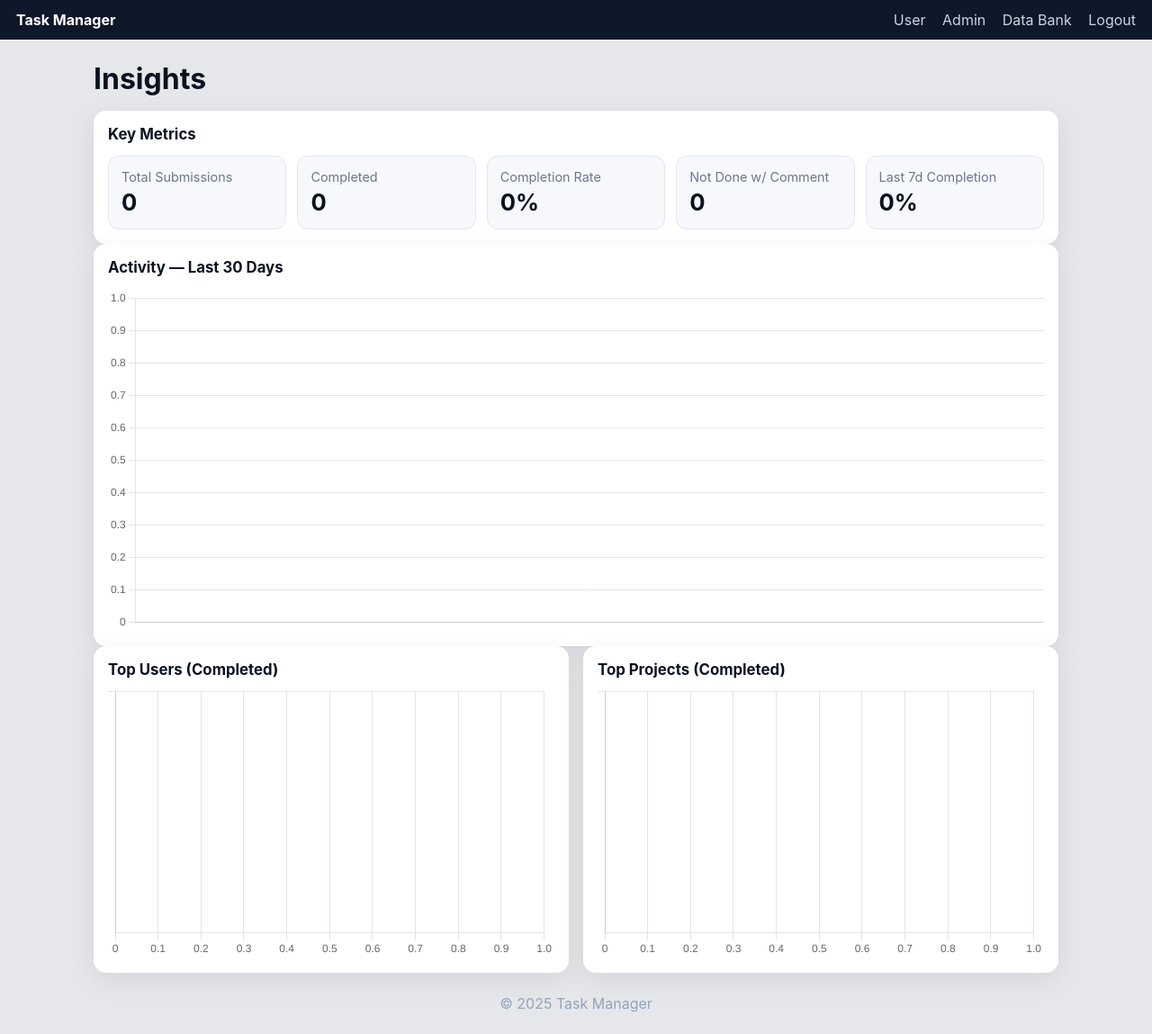
After one commit to Georgewp3/Eurofreight-Task-Manager, a Flask app: page /admin/insights in a window 1280 px wide. The commit adds this page. Shown: the whole page at 90% size. Run offline with Flask 3, Linux system fonts and the light colour scheme; the visitor is signed in with stand-in values (Sample User, id 1); data that the repository does not hold is empty; some libraries are stand-ins or nearby versions.

Commit message:
Adding Insights

```diff
--- a/TaskApp3/app.py
+++ b/TaskApp3/app.py
@@ -1,8 +1,9 @@
 import csv
 import os
-from datetime import datetime, timezone
+from datetime import datetime, timezone, timedelta
 from functools import wraps
 from zoneinfo import ZoneInfo
+from sqlalchemy import func, case
 
 from flask import (
     Flask, render_template, request, redirect, url_for,
@@ -72,6 +73,92 @@ def create_app():
         users = User.query.order_by(User.full_name.asc()).all()
         schedules = ScheduledTask.query.order_by(ScheduledTask.id.desc()).all()
         return render_template("schedules.html", users=users, schedules=schedules)
+
+    @app.get("/admin/insights")
+    @admin_required
+    def admin_insights():
+        return render_template("insights.html")
+
+    @app.get("/admin/insights/data")
+    @admin_required
+    def admin_insights_data():
+        now = datetime.utcnow()
+        d30 = now - timedelta(days=29)
+        d7  = now - timedelta(days=6)
+
+
+        total = db.session.query(func.count(LogEntry.id)).scalar() or 0
+        completed = db.session.query(func.count(LogEntry.id)).filter(
+            LogEntry.status == "COMPLETED"
+        ).scalar() or 0
+        completion_rate = (completed / total * 100.0) if total else 0.0
+
+        not_done_with_comment = db.session.query(func.count(LogEntry.id)).filter(
+            LogEntry.status != "COMPLETED",
+            func.length(func.coalesce(LogEntry.comment, "")) > 0
+        ).scalar() or 0
+
+        #Daily submissions (last 30 days)
+        daily_rows = db.session.query(
+            func.date(LogEntry.timestamp).label("day"),
+            func.count(LogEntry.id)
+        ).filter(LogEntry.timestamp >= d30)\
+         .group_by(func.date(LogEntry.timestamp))\
+         .order_by(func.date(LogEntry.timestamp)).all()
+
+        # Per-user completions (last 30 days)
+        per_user_rows = db.session.query(
+            LogEntry.user_name,
+            func.count(LogEntry.id)
+        ).filter(
+            LogEntry.timestamp >= d30,
+            LogEntry.status == "COMPLETED"
+        ).group_by(LogEntry.user_name)\
+        .order_by(func.count(LogEntry.id).desc()).limit(10).all()
+
+        # Per-project completions (last 30 days)
+        per_proj_rows = db.session.query(
+             func.coalesce(LogEntry.project, "-"),
+             func.count(LogEntry.id)
+        ).filter(
+            LogEntry.timestamp >= d30,
+            LogEntry.status == "COMPLETED"
+        ).group_by(func.coalesce(LogEntry.project, "-"))\
+         .order_by(func.count(LogEntry.id).desc()).limit(10).all()
+
+        # Last 7 days completion rate
+        last7_total = db.session.query(func.count(LogEntry.id)).filter(
+            LogEntry.timestamp >= d7
+        ).scalar() or 0
+        last7_completed = db.session.query(func.count(LogEntry.id)).filter(
+            LogEntry.timestamp >= d7,
+            LogEntry.status == "COMPLETED"
+        ).scalar() or 0
+        last7_rate = (last7_completed / last7_total * 100.0) if last7_total else 0.0
+
+        # Build arrays for charts
+        daily_labels = [str(r[0]) for r in daily_rows]
+        daily_counts = [int(r[1]) for r in daily_rows]
+
+        user_labels  = [r[0] for r in per_user_rows]
+        user_counts  = [int(r[1]) for r in per_user_rows]
+
+        proj_labels  = [r[0] for r in per_proj_rows]
+        proj_counts  = [int(r[1]) for r in per_proj_rows]
+
+        return jsonify({
+            "kpis": {
+                "total_submissions": total,
+                "completed": completed,
+                "completion_rate": round(completion_rate, 1),
+                "not_done_with_comment": not_done_with_comment,
+                "last7_rate": round(last7_rate, 1),
+            },
+            "daily": {"labels": daily_labels, "counts": daily_counts},
+            "per_user": {"labels": user_labels, "counts": user_counts},
+            "per_project": {"labels": proj_labels, "counts": proj_counts},
+        })
+
 
 
     @app.post("/admin/schedules/add")
--- a/TaskApp3/static/style.css
+++ b/TaskApp3/static/style.css
@@ -189,3 +189,18 @@ button.small,.button.small{padding:6px 10px;font-size:.9rem}
   border:1px solid var(--border, #dfe3ea); border-radius:10px;
 }
 .live-search-wrap{ margin-top:8px; }
+
+.kpi-grid{
+  display:grid; grid-template-columns: repeat(5, minmax(140px,1fr));
+  gap:12px; margin-top:8px;
+}
+.kpi{
+  background: var(--surface, #f6f8fb);
+  border:1px solid var(--border, #e3e7ef);
+  border-radius:12px; padding:14px;
+}
+.kpi-label{ font-size:.9rem; color:#6c7788; }
+.kpi-value{ font-size:1.6rem; font-weight:700; margin-top:4px; }
+@media (max-width: 900px){
+  .kpi-grid{ grid-template-columns: repeat(2, minmax(140px,1fr)); }
+}
--- a/TaskApp3/templates/admin.html
+++ b/TaskApp3/templates/admin.html
@@ -41,6 +41,7 @@
           <h2>Data Bank</h2>
           <p>View submissions, export CSV, or clear logs.</p>
           <a class="button" href="{{ url_for('admin_schedules') }}">Manage Schedules</a>
+          <a class="button" href="{{ url_for('admin_insights') }}">Insights</a>
         </div>
       </div>
 
--- /dev/null
+++ b/TaskApp3/templates/insights.html
@@ -0,0 +1,78 @@
+{% extends "base.html" %}
+{% block content %}
+<h1 class="page-title">Insights</h1>
+
+<section class="card">
+  <h2>Key Metrics</h2>
+  <div class="kpi-grid">
+    <div class="kpi"><div class="kpi-label">Total Submissions</div><div id="kpiTotal" class="kpi-value">—</div></div>
+    <div class="kpi"><div class="kpi-label">Completed</div><div id="kpiCompleted" class="kpi-value">—</div></div>
+    <div class="kpi"><div class="kpi-label">Completion Rate</div><div id="kpiRate" class="kpi-value">—%</div></div>
+    <div class="kpi"><div class="kpi-label">Not Done w/ Comment</div><div id="kpiNdc" class="kpi-value">—</div></div>
+    <div class="kpi"><div class="kpi-label">Last 7d Completion</div><div id="kpiLast7" class="kpi-value">—%</div></div>
+  </div>
+</section>
+
+<section class="card">
+  <h2>Activity — Last 30 Days</h2>
+  <canvas id="dailyChart" height="110"></canvas>
+</section>
+
+<section class="grid two">
+  <section class="card">
+    <h2>Top Users (Completed)</h2>
+    <canvas id="userChart" height="180"></canvas>
+  </section>
+  <section class="card">
+    <h2>Top Projects (Completed)</h2>
+    <canvas id="projChart" height="180"></canvas>
+  </section>
+</section>
+
+<!-- Chart.js from CDN -->
+<script src="https://cdn.jsdelivr.net/npm/chart.js@4.4.1/dist/chart.umd.min.js"></script>
+<script>
+(async function(){
+  try{
+    const res = await fetch("{{ url_for('admin_insights_data') }}", { credentials: "include" });
+    const data = await res.json();
+
+    // KPIs
+    document.getElementById('kpiTotal').textContent    = data.kpis.total_submissions;
+    document.getElementById('kpiCompleted').textContent= data.kpis.completed;
+    document.getElementById('kpiRate').textContent     = data.kpis.completion_rate + "%";
+    document.getElementById('kpiNdc').textContent      = data.kpis.not_done_with_comment;
+    document.getElementById('kpiLast7').textContent    = data.kpis.last7_rate + "%";
+
+    // Charts
+    const ctxDaily = document.getElementById('dailyChart').getContext('2d');
+    new Chart(ctxDaily, {
+      type: 'line',
+      data: {
+        labels: data.daily.labels,
+        datasets: [{ label: 'Submissions', data: data.daily.counts, tension: .25, fill: false }]
+      },
+      options: { responsive: true, plugins: { legend: { display: false } }, scales: { y: { beginAtZero: true } } }
+    });
+
+    const ctxUser = document.getElementById('userChart').getContext('2d');
+    new Chart(ctxUser, {
+      type: 'bar',
+      data: { labels: data.per_user.labels, datasets: [{ label: 'Completed', data: data.per_user.counts }] },
+      options: { indexAxis: 'y', plugins: { legend: { display:false } }, scales: { x: { beginAtZero: true } } }
+    });
+
+    const ctxProj = document.getElementById('projChart').getContext('2d');
+    new Chart(ctxProj, {
+      type: 'bar',
+      data: { labels: data.per_project.labels, datasets: [{ label: 'Completed', data: data.per_project.counts }] },
+      options: { indexAxis: 'y', plugins: { legend: { display:false } }, scales: { x: { beginAtZero: true } } }
+    });
+
+  }catch(err){
+    console.error(err);
+    alert("Failed to load insights.");
+  }
+})();
+</script>
+{% endblock %}
```
